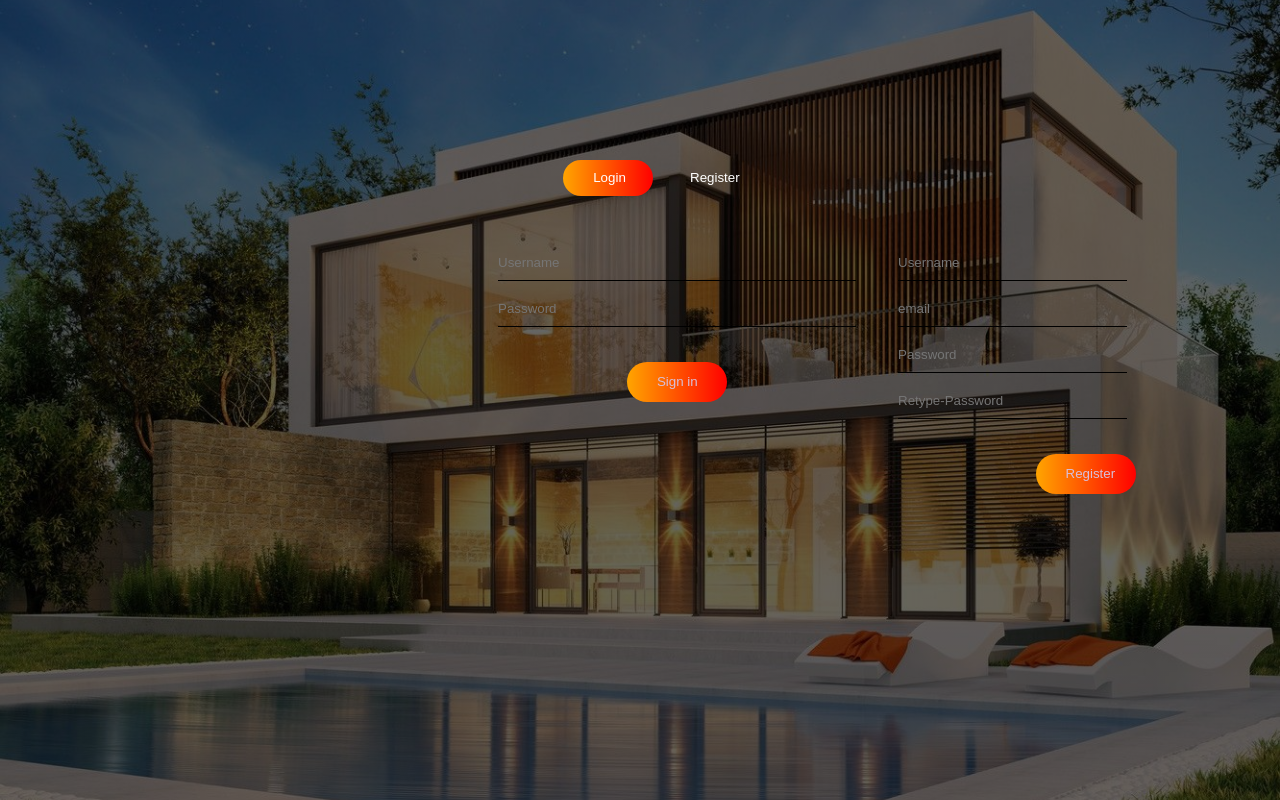
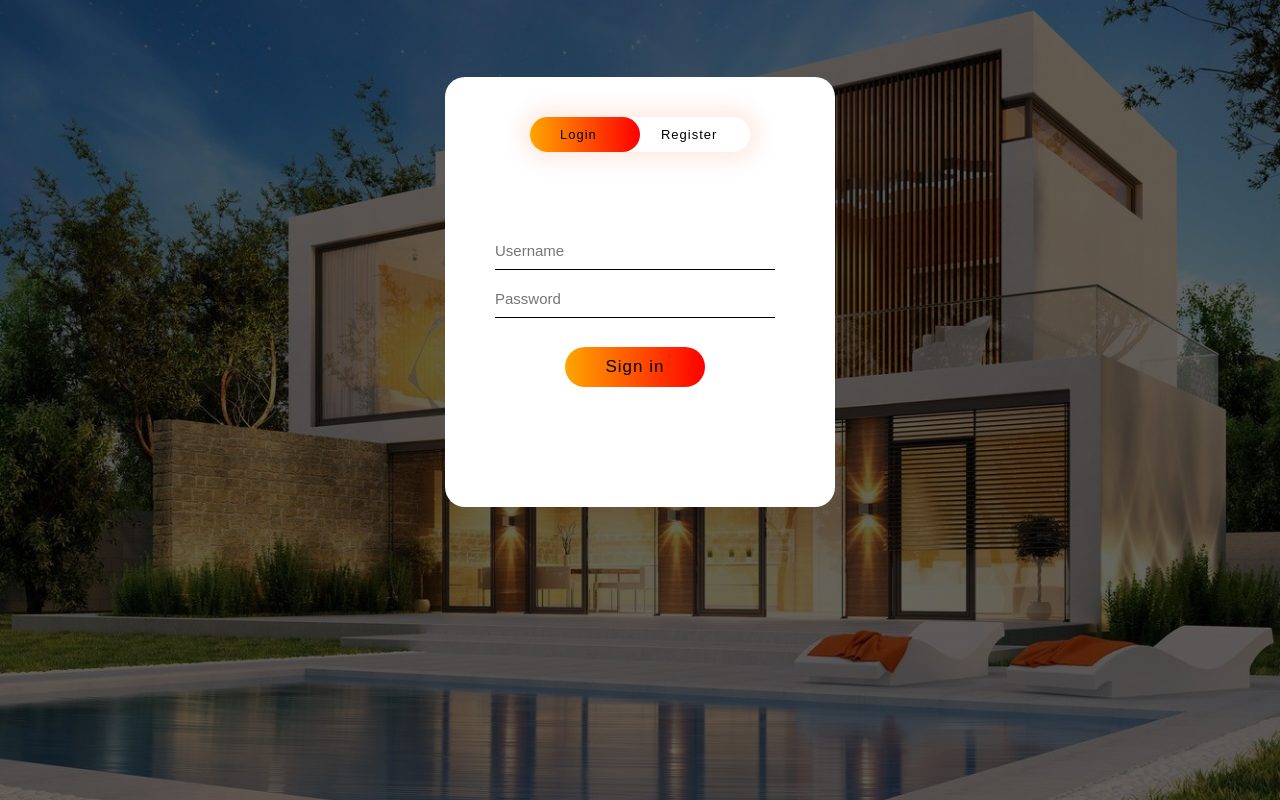
Before and after one commit to Karma1810/PBL-Project, a PHP site: page /Login_register-page.html in a window 1280 px wide. Run offline with PHP 8.4, Linux system fonts and the light colour scheme.

Commit message:
login_register

```diff
--- a/Login_register-page.css
+++ b/Login_register-page.css
@@ -3,112 +3,61 @@
     padding: 0px;
 }
 body{
+    font-family: 'Gill Sans', 'Gill Sans MT', Calibri, 'Trebuchet MS', sans-serif;
+}
+
+.content{
     font-family:Georgia, 'Times New Roman', Times, serif;
-    margin: 0;
-    padding: 0;
+    height: 100%;
+    width: 100%;
     background: linear-gradient(to bottom right,rgb(0,0,0,0.6),rgb(0,0,0,0.6) ) ,url(images/house-img.jpg) no-repeat;
     background-size: cover;
     background-position: center;
-    height: 100vh;
+    position: absolute;
 }
-section{
-    display: flex;
-    flex-direction: row-reverse;
+.content .formbx{
+    width: 380px;
+    height: 420px;
     position: relative;
-    width: 100%;
-    height: 100vh;
-    display: flex;
+    margin: 6% auto;
+    background: white;
+    padding: 5px;
     overflow: hidden;
+    border-radius: 20px;
 }
-section .content{
-    display: flex;
-    justify-content: center;
-    align-items: center;
-    width: 50%;
-    height: 50%;
-    margin-right: 24%;
-    overflow: hidden;
+.content .formbx .btn-box{
+    width: 220px;
+    margin: 35px auto;
+    position: relative;
+    border-radius: 30px;
+    color: black;
+    box-shadow: 0 0 20px 9px #f75c1f1f;
 }
-section .content .formbx{
-    width: 70%;
-
-}
-section .content .formbx .btn-box{
-    padding: auto;
-    color: black;
-    margin-left: 30%;
-    margin-bottom: 10%;
-}
-section .content .formbx .btn-box .toggle-btn{
+.content .formbx .btn-box .toggle-btn{
     padding: 10px 30px;
     cursor: pointer;
     background: transparent;
     outline: none;
     border: 0;
     position: relative;
-    color: white;
+    color: black;
+    letter-spacing: 1px;
+    font-size: 13px;
     margin-top: 0;
 }
 #btn{
+    top: 0;
+    left: 0;
     position: absolute;
-    width: 90px;
-    height: 36px;
+    width: 110px;
+    height: 100%;
     border-radius: 30px;
     transition: 0.5s;
     background: linear-gradient(to right,orange,red);
 }
-
-/*
-section .content .formbx .inputBx{
-    margin-bottom: 20px;
-}
-section .content .formbx .inputBx span{
-    font-size: 20px;
-    display: inline-block;
-    margin-bottom: 5px;
-    color: black;
-    font-weight: 300;
-    letter-spacing: 1px;
-}
-section .content .formbx .inputBx input{
-    width: 100%;
-    padding: 10px 20px;
-    outline: none;
-    font-weight: 400;
-    border: 1px solid white;
-    border-radius: 30px;
-    font-size: 16px;
-    background:transparent;
-    color: white;
-    letter-spacing: 1px;
-}
-
-section .content .formbx .inputBx input[type="submit"]{
-    width: 60%;
-    margin-left: 3em;
-    margin-top: 20px;
-    border: none;
-    outline: none;
-    font-weight: 500;
-    background: rgb(238, 58, 58);
-    color: white;
-    cursor: pointer;
-}
-section .content .formbx .inputBx input[type="submit"]:hover{
-    background: red;
-}
-section .content .formbx .inputBx #signup{
-    color: rgb(77, 73, 73);
-    margin-top: 40px;
-    letter-spacing: 1px;
-}
-section .content .formbx .inputBx #signup a{
-    color: rgb(202, 38, 38);
-}*/
-
-
 .input-grp{
-    margin-left: 35%;
+    top: 180px;
+    width: 280px;
     position: absolute;
     transition: .5s;
 }
@@ -123,43 +72,34 @@
     border-bottom: 1px solid black;
     outline: none;
     background: transparent;
-    color: white;
-}
-.input-field1{
-    width: 60%;
-    padding: 10px 0px;
-    margin: 5px 0px;
-    border-top: 0;
-    border-left: 0;
-    border-right: 0;
-    border-bottom: 1px solid black;
-    outline: none;
-    background: transparent;
-    color: white;
+    color: rgb(19, 16, 16);
+    font-size: 15px;
 }
 .submit-btn{
-    color: thistle;
+    font-size: 17px;
+    letter-spacing: 1px;
+    color: black;
     cursor: pointer;
     display: block;
-    margin-top: 30px;
-    margin-left:36%;
+    margin: 24px auto;
     padding: 10px 30px;
-    width: 100px;
+    width: 50%;
     height: 40px;
-    border-radius: 20px;
-    border:0;
+    border-radius: 30px;
+    border: 0;
     outline: none;
-    background: linear-gradient(to right,orange,red)
+    background: linear-gradient(to right,orange,red);
 }
-.submit-btn .input[type="submit"]:hover{
-    background: red;
-    /*ithe ove wala karun de atul*/
+.submit-btn:hover{
+    background: linear-gradient(to right,rgb(252, 175, 33),rgb(250, 23, 23));
 }
 
 #login{
     left: 50px;
+    top : 150px
 }
 
 #register{
+    top : 100px;
     left:450px;
 }
--- a/Login_register-page.html
+++ b/Login_register-page.html
@@ -10,8 +10,6 @@
 </head>
 
 <body>
-
-    <section>
     <div class="content">
         <div class="formbx">
             <div class="btn-box">
@@ -26,15 +24,14 @@
             </form>
 
             <form id="register" class="input-grp">
-                    <input type="text" name="name" class="input-field1" placeholder="Username">
-                    <input type="email" name="email" class="input-field1" placeholder="email">
-                    <input type="text" name="password" class="input-field1" placeholder="Password">
-                    <input type="text" name="re-enter-password" class="input-field1" placeholder="Retype-Password">
+                <input type="text" name="name" class="input-field" placeholder="Username">
+                <input type="email" name="email" class="input-field" placeholder="Email">
+                <input type="text" name="password" class="input-field" placeholder="Password">
+                <input type="text" name="re-enter-password" class="input-field" placeholder="Retype-Password">
                 <input type="submit" value="Register" name="register" class="submit-btn">
             </form>
         </div>
     </div>
-    </section>
     <script src="Login_register-page.js"></script>
 </body>
 
--- a/Login_register-page.js
+++ b/Login_register-page.js
@@ -5,11 +5,11 @@
 function register(){
     x.style.left="-400px";
     y.style.left="50px";
-    z.style.left="52%";
+    z.style.left="110px";
 }
 
 function login(){
     x.style.left="50px";
     y.style.left="450px";
-    z.style.left="44.5%";
+    z.style.left="0";
 }
```
Lines whose indentation alone changed are shown as unchanged.
